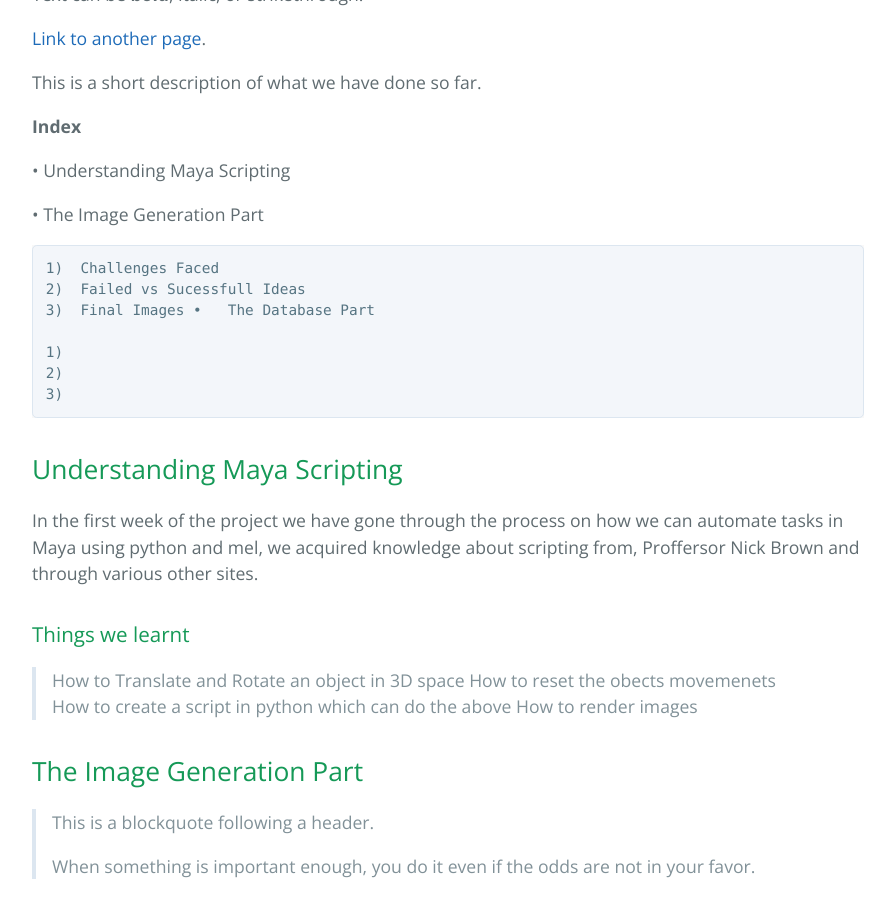
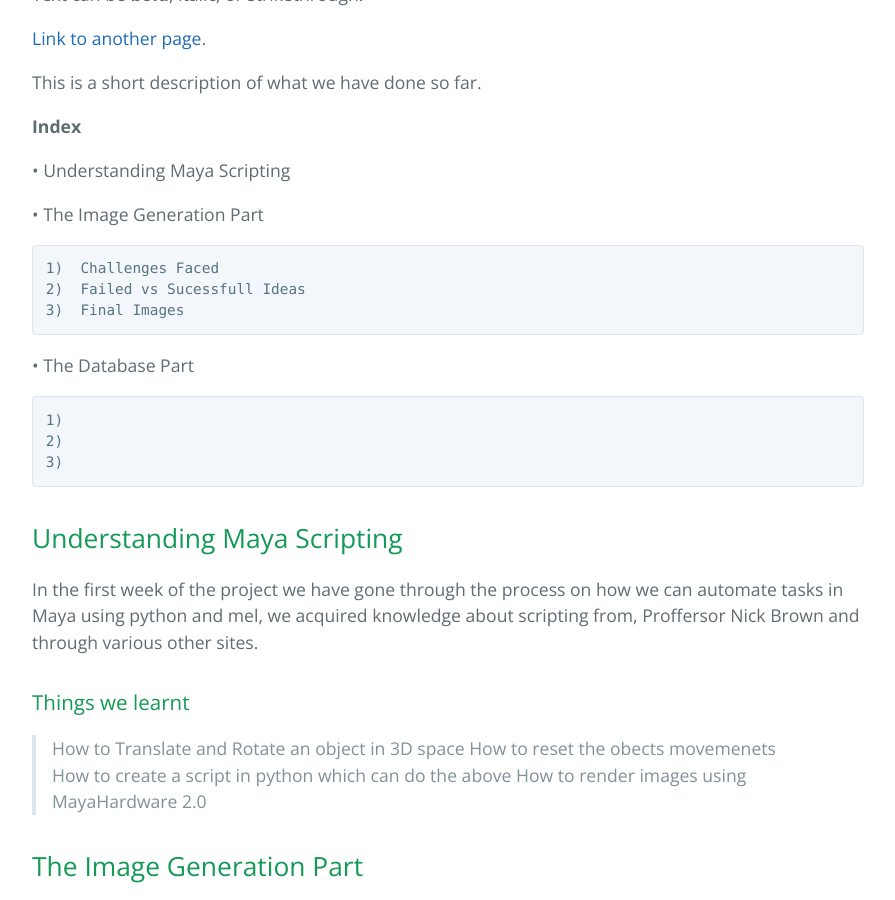
Before and after one commit to Preethamalladu/DMDD-Presentation, a Jekyll site: the page built from index.md, in a window 1280 px wide and 900 px high, scrolled down 512 px. Shown: the whole window, without its empty margins (192-1087 px from the left). Built offline with Jekyll 4.4.1, drawn with Linux system fonts in a browser that asks for light colours.

Commit message:
Update index.md

```diff
--- a/index.md
+++ b/index.md
@@ -17,6 +17,8 @@ This is a short description of what we have done so far.
     1)  Challenges Faced
     2)  Failed vs Sucessfull Ideas
     3)  Final Images
+
+
 •   The Database Part
 
     1)
@@ -33,7 +35,7 @@ In the first week of the project we have gone through the process on how we can
 > How to Translate and Rotate an object in 3D space
 > How to reset the obects movemenets
 > How to create a script in python which can do the above
-> How to render images
+> How to render images using MayaHardware 2.0
 
 
 ## The Image Generation Part
```
